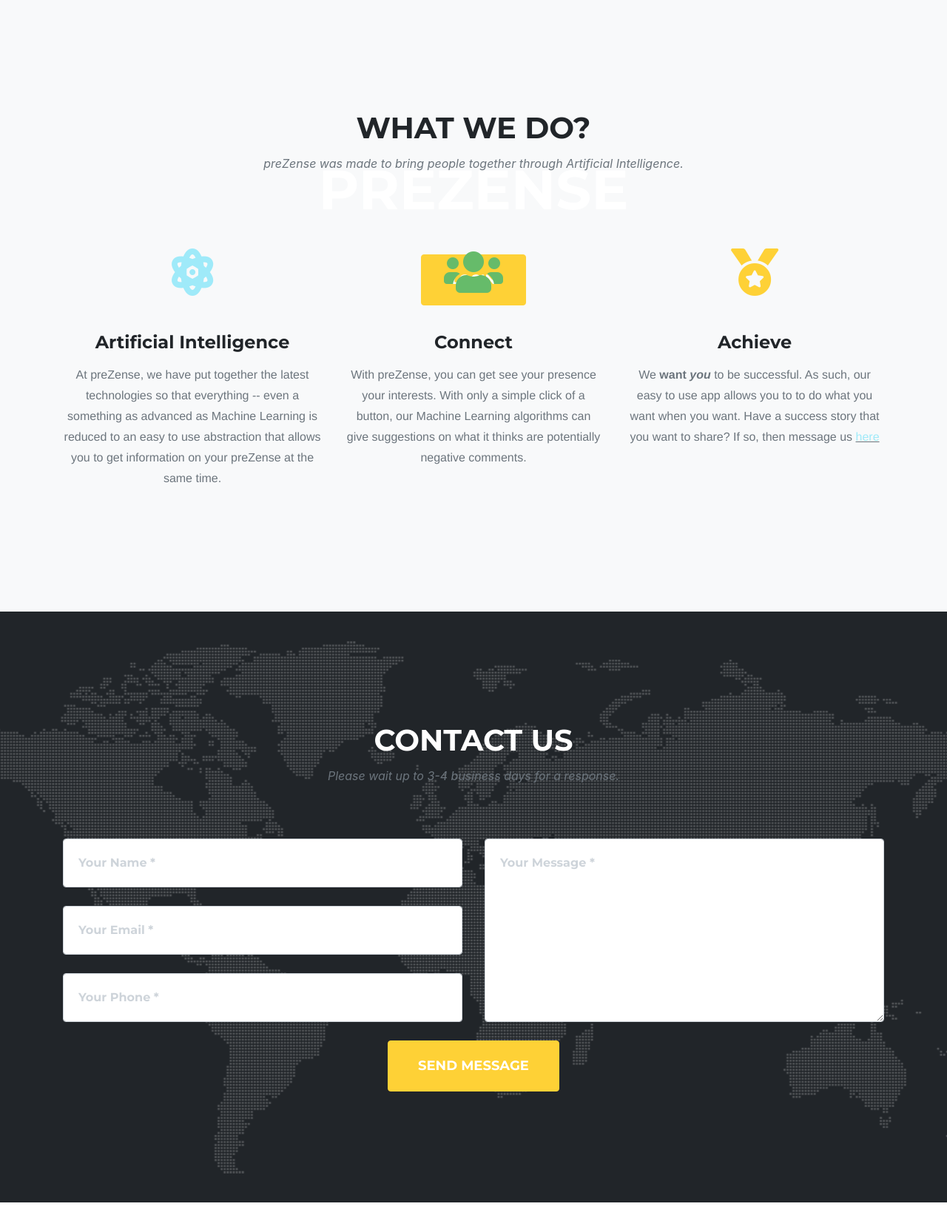
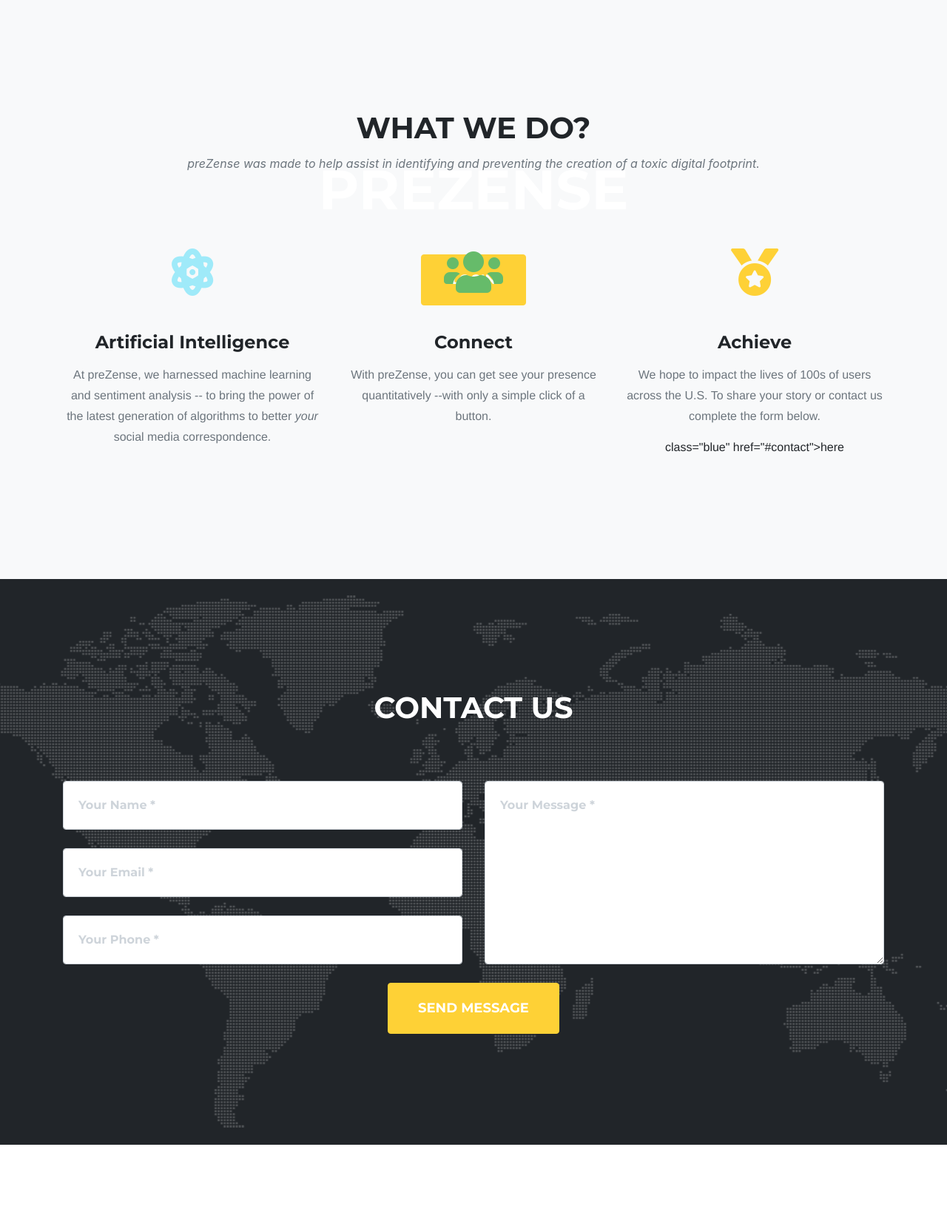
Before and after one commit to BobbaTea/phs2018, a Python web app: template templates/index.html in a window 1280 px wide. Shown: the part 121-1787 px from the top of the page at 74% size. Run offline with Jinja, Linux system fonts and the light colour scheme; the template is opened without the code that fills it, so the values that code supplies are empty; some libraries are stand-ins or nearby versions; some web fonts are replaced.

Commit message:
Update index.html

```diff
--- a/templates/index.html
+++ b/templates/index.html
@@ -88,8 +88,7 @@
     <div class="row">
       <div class="col-lg-12 text-center">
         <h2 class="section-heading text-uppercase">What we do?</h2>
-        <h3 class="section-subheading text-muted">preZense was made to bring people together through Artificial
-          Intelligence.</h3>
+        <h3 class="section-subheading text-muted">preZense was made to help assist in identifying and preventing the creation of a toxic digital footprint.</h3>
       </div>
     </div>
     <div class="row text-center">
@@ -99,11 +98,8 @@
             <i class="blue fas fa-atom"></i>
           </span>
         <h4 class="service-heading">Artificial Intelligence</h4>
-        <p class="text-muted">At preZense, we have put together the latest technologies so that everything --
-          even
-          a something as advanced as Machine Learning is reduced to an easy to use abstraction that
-          allows you to get
-          information on your preZense at the same time.</p>
+        <p class="text-muted">At preZense, we harnessed machine learning and sentiment analysis --
+        to bring the power of the latest generation of algorithms to better <i>your</i> social media correspondence.</p>
       </div>
       <div class="col-md-4">
           <span class="fa-stack fa-4x">
@@ -111,11 +107,8 @@
             <i class="fas fa-users green"></i>
           </span>
         <h4 class="service-heading">Connect</h4>
-        <p class="text-muted">With preZense, you can get see your presence <b></b> your
-          interests. With only a simple click of a button, our Machine Learning algorithms can give
-          suggestions
-          on what it
-          thinks are potentially negative comments.</p>
+        <p class="text-muted">With preZense, you can get see your presence quantitatively<b></b>
+       --with only a simple click of a button.
       </div>
       <div class="col-md-4">
           <span class="fa-stack fa-4x">
@@ -123,10 +116,7 @@
             <i class="fas fa-medal gold"></i>
           </span>
         <h4 class="service-heading">Achieve</h4>
-        <p class="text-muted">We <b>want <i>you</i></b> to be successful. As such, our easy to use app allows
-          you to
-          to do what you want when you want. Have a success story that you want to share? If so,
-          then message us <u><a
+        <p class="text-muted">We hope to impact the lives of 100s of users across the U.S. To share your story or contact us complete the form below.</p>
                   class="blue" href="#contact">here</a></u></p>
       </div>
     </div>
@@ -142,7 +132,7 @@
     <div class="row">
       <div class="col-lg-12 text-center">
         <h2 class="section-heading text-uppercase">Contact Us</h2>
-        <h3 class="section-subheading text-muted">Please wait up to 3-4 business days for a response.</h3>
+        <h3 class="section-subheading text-muted"></h3>
       </div>
     </div>
     <div class="row">
```
